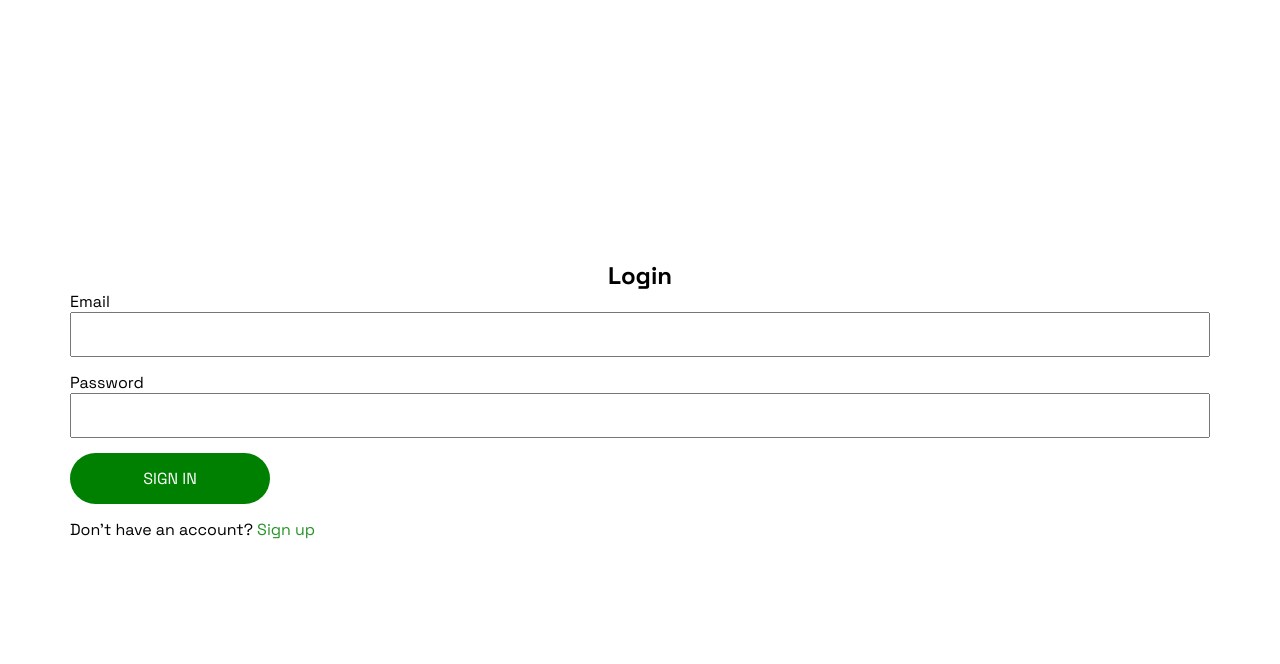
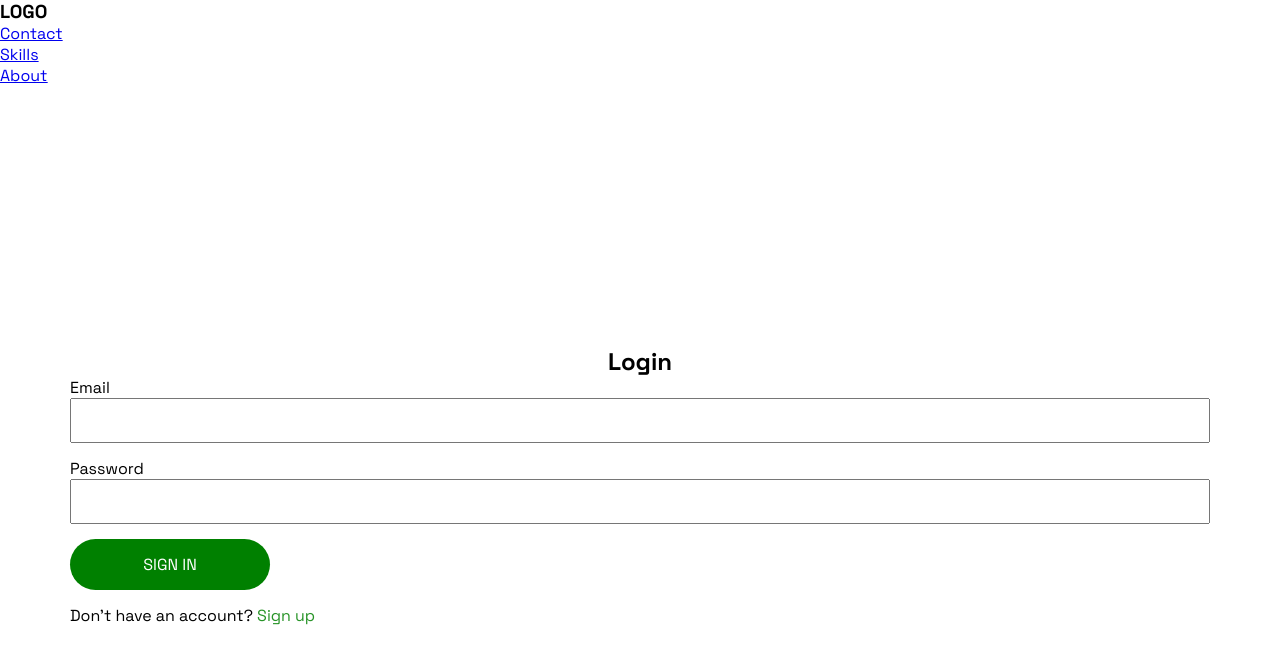
Before and after one commit to ronkips/auth-system, a React (Create React App) app in the folder client/: page / in a window 1280 px wide. Shown: the top 664 px of the page. Built offline with nearby package versions, Linux system fonts and the light colour scheme.

Commit message:
created the navbar

```diff
--- a/client/package.json
+++ b/client/package.json
@@ -12,6 +12,7 @@
     "react": "^18.2.0",
     "react-dom": "^18.2.0",
     "react-hook-form": "^7.39.4",
+    "react-icons": "^4.8.0",
     "react-phone-number-input": "^3.2.19",
     "react-router-dom": "^6.4.3",
     "react-scripts": "5.0.1",
--- a/client/src/App.js
+++ b/client/src/App.js
@@ -5,9 +5,11 @@ import Dashboard from "./components/Dashboard";
 import PhoneVerify from "./components/PhoneVerify";
 import Header from "./components/Header";
 import Country from "./components/Country";
+import Navbar from "./components/Navbar";
 function App() {
   return (
     <BrowserRouter>
+      <Navbar />
       <Routes>
         <Route path="/" element={<Login />} />
         <Route path="/register" element={<Signup />} />
--- /dev/null
+++ b/client/src/components/Navbar.js
@@ -0,0 +1,24 @@
+import React from "react";
+import { Link } from "react-router-dom";
+
+const Navbar = () => {
+  return (
+    <nav className="navbar">
+      <h3 className="logo">LOGO</h3>
+
+      <ul className="nav-links">
+        <Link to="/">
+          <li>Contact</li>
+        </Link>
+        <Link to="/">
+          <li>Skills</li>
+          <Link to="/">
+            <li>About</li>
+          </Link>
+        </Link>
+      </ul>
+    </nav>
+  );
+};
+
+export default Navbar;
```
Also changed, not shown: client/src/components/About.js (added), client/src/components/Contact.js (added), client/src/components/Navbar.css (added), client/src/components/Skills.js (added), client/src/components/navbar.js (deleted), 2 other files (tests, documents, lock files or other folders).
